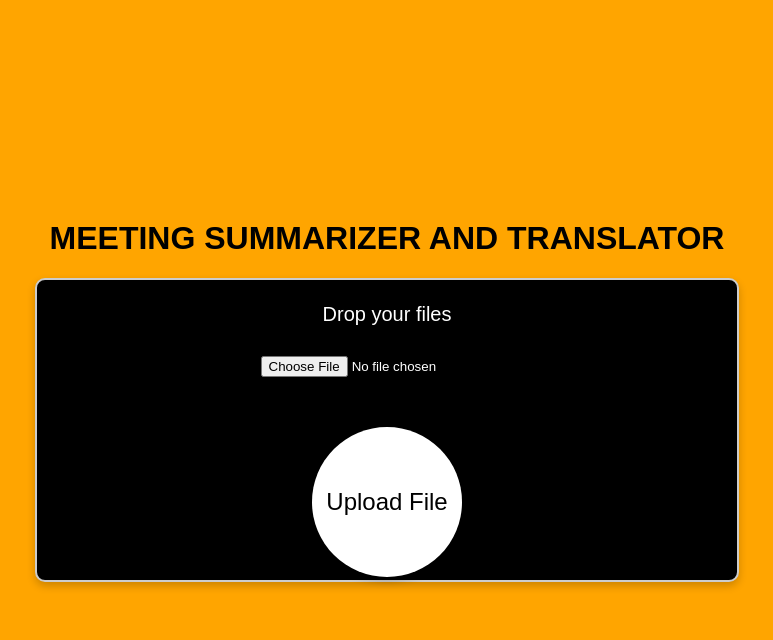
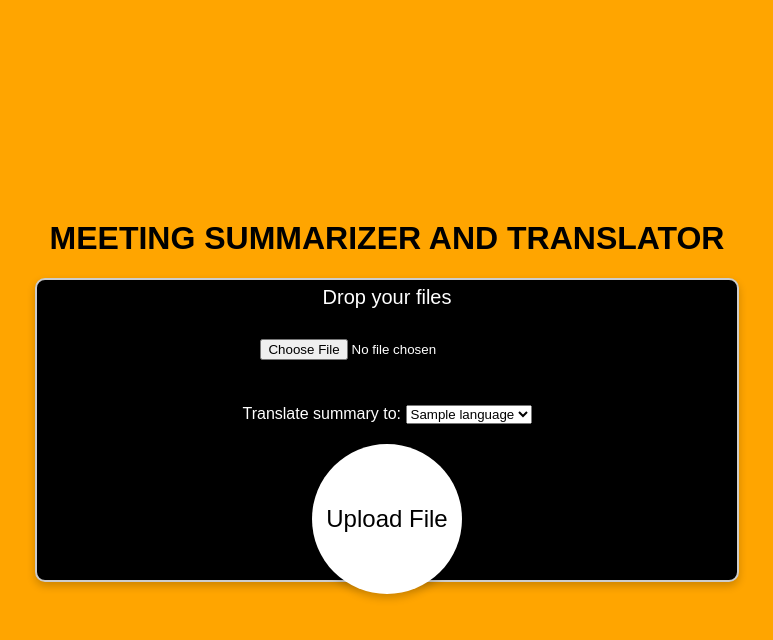
Before and after one commit to pujithravi/vid_transfer, a Flask app: template templates/index.html in a window 1280 px wide. Shown: the top 640 px of the page, without its empty margins (253-1026 px from the left). Run offline with Flask 3, Linux system fonts and the light colour scheme; the template is opened without the code that fills it: most values are stand-ins (such as "Sample title", 1, 10 or a date in 2020).

Commit message:
Add language selector to templates

```diff
--- a/templates/index.html
+++ b/templates/index.html
@@ -13,6 +13,14 @@
             <p style="color: white;">Drop your files</p>
             <form action="/upload" method="post" enctype="multipart/form-data">
                 <input type="file" name="file" required>
+                <div style="margin-top: 15px;">
+                    <label for="language" style="color: white;">Translate summary to:</label>
+                    <select name="language" id="language">
+                        {% for code, name in languages.items() %}
+                        <option value="{{ code }}">{{ name }}</option>
+                        {% endfor %}
+                    </select>
+                </div>
                 <div style="margin-top: 20px;">
                     <input type="submit" value="Upload File" class="upload-button">
                 </div>
--- a/templates/output.html
+++ b/templates/output.html
@@ -44,7 +44,7 @@
             <p>{{ summary }}</p>
         </div>
         <div id="translatedSummaryContent" class="content">
-            <h2>Translated Summary:</h2>
+            <h2>Translated Summary ({{ language }}):</h2>
             <p>{{ translated_summary }}</p>
         </div>
         <a href="/" class="back-link">Back to Upload</a>
```
